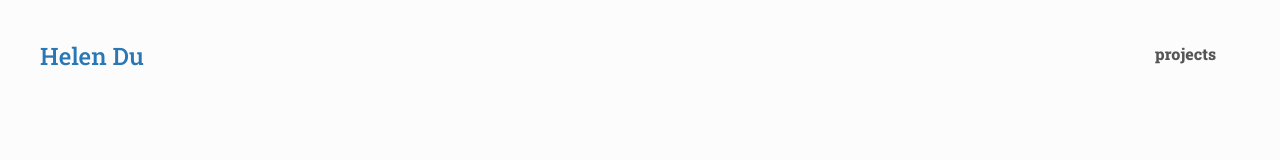
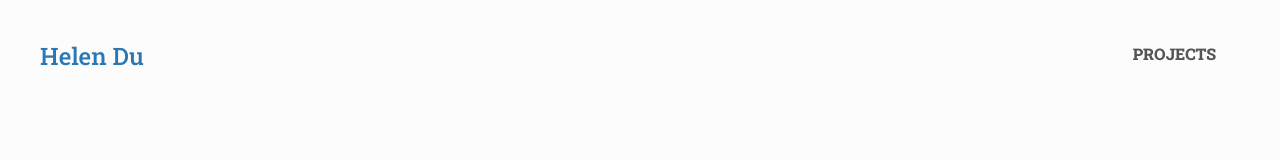
Before and after one commit to helenduz/portfolio, a React (Create React App) app: page / in a window 1280 px wide. Shown: the top 160 px of the page. Built offline with nearby package versions, Linux system fonts and the light colour scheme; the HTML template or start-up script is replaced by a standard one; a web font is replaced by a local one.

Commit message:
Change nav link to uppercase, test github pages action is working

```diff
--- a/src/App.css
+++ b/src/App.css
@@ -136,7 +136,7 @@ main {
 
 .link--nav {
   color: var(--clr-fg);
-  text-transform: lowercase;
+  text-transform: uppercase;
   font-weight: 800;
 }
 
```
